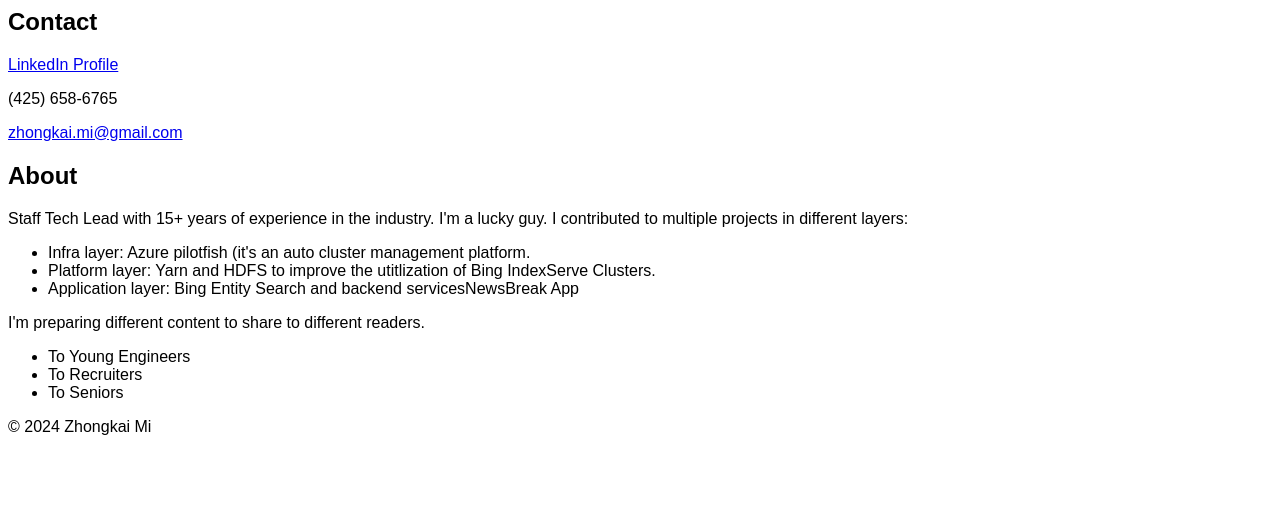
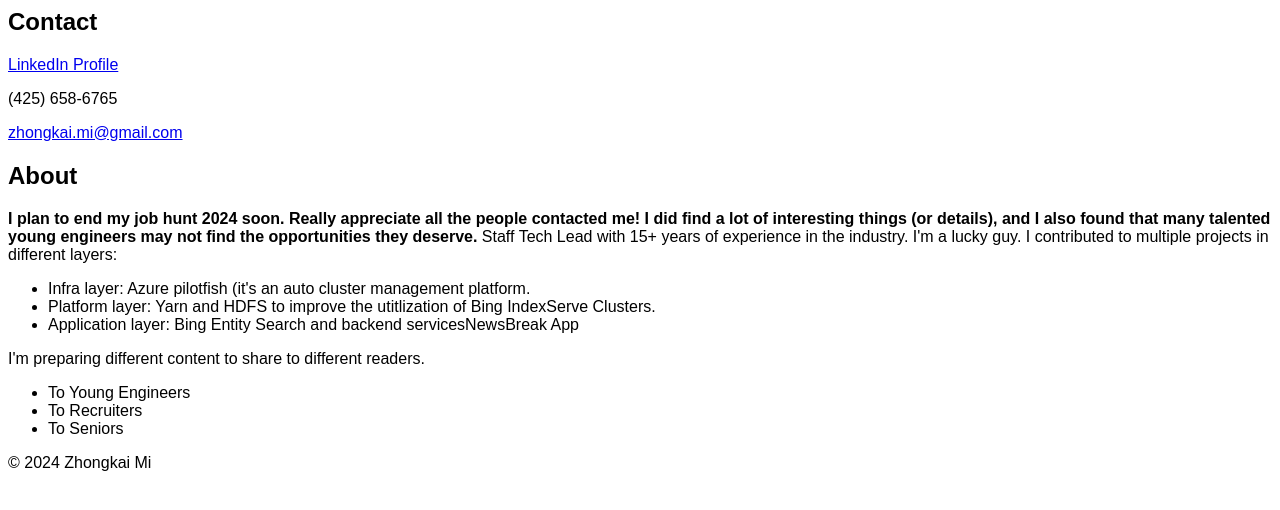
Before and after one commit to washingtonzju/washingtonzju.github.io, a plain HTML site: page index.html in a window 1280 px wide. Shown: the part 110-620 px from the top of the page. Drawn offline with Linux system fonts and the light colour scheme.

Commit message:
Update index.html

```diff
--- a/index.html
+++ b/index.html
@@ -28,6 +28,8 @@
 <section id="about">
   <h2>About</h2>
   <p>
+    <b>I plan to end my job hunt 2024 soon. Really appreciate all the people contacted me!</b>
+    <b>I did find a lot of interesting things (or details), and I also found that many talented young engineers may not find the opportunities they deserve.</b>
     Staff Tech Lead with 15+ years of experience in the industry. I'm a lucky guy. I contributed to multiple projects in different layers:
     <ul>
       <li>Infra layer: Azure pilotfish (it's an auto cluster management platform.</li>
```
